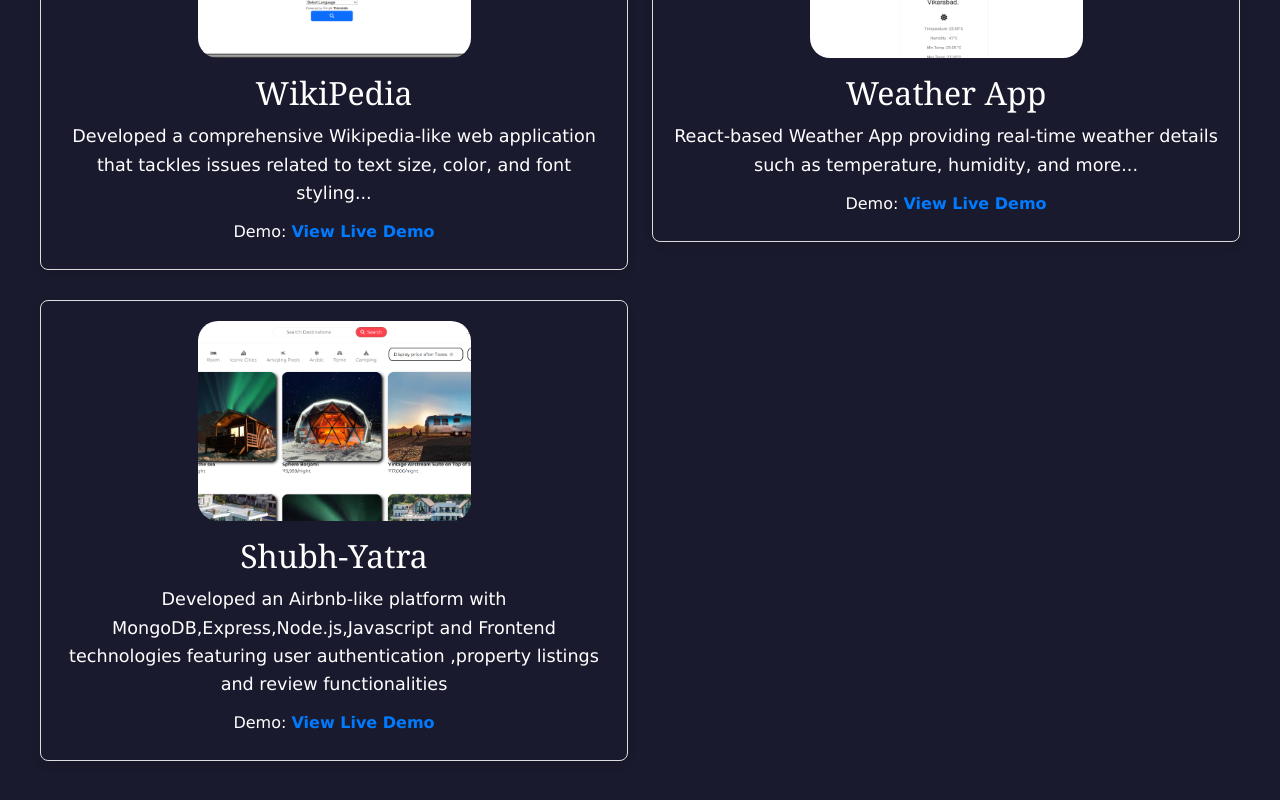
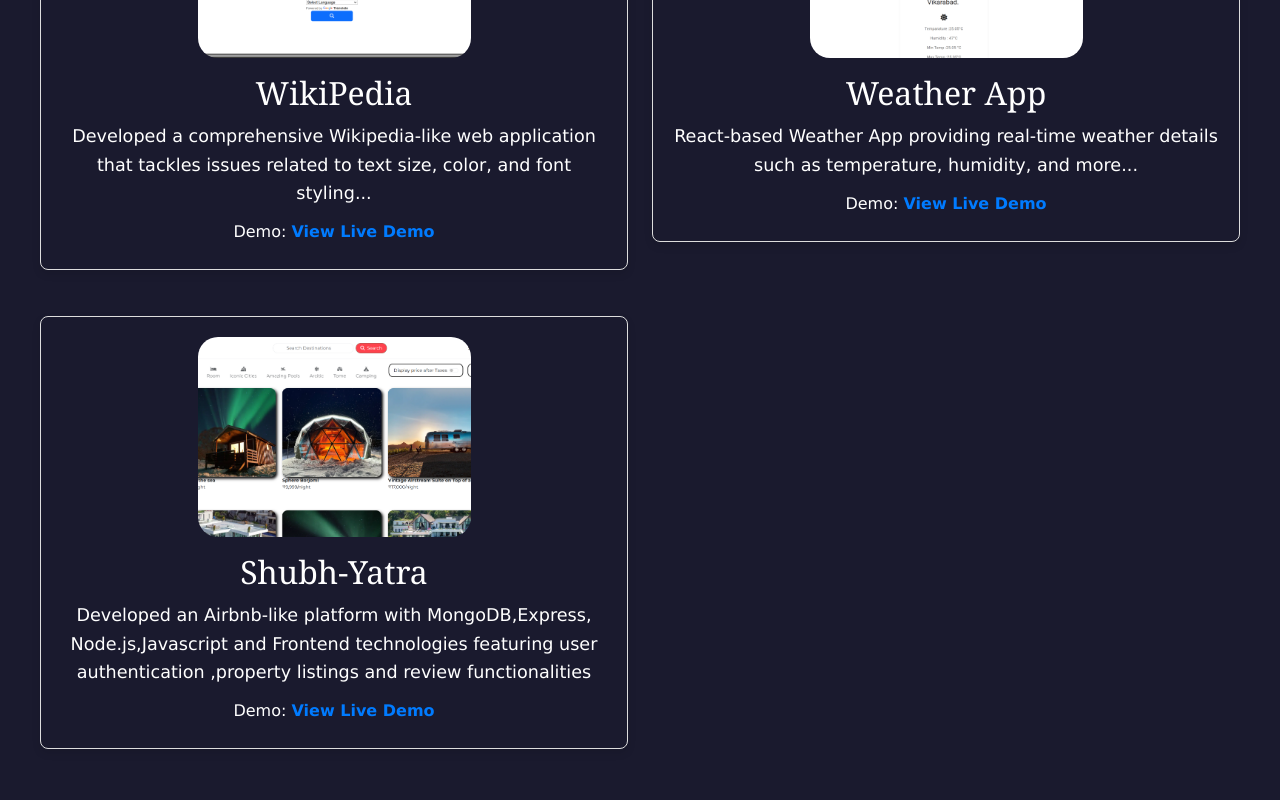
Before and after one commit to SAICSP/PortFolio, a React (Vite) app: page / in a window 1280 px wide. Shown: the part 2310-3110 px from the top of the page. Built offline with nearby package versions, Linux system fonts and the light colour scheme.

Commit message:
several changes

```diff
--- a/src/Components/Projects.jsx
+++ b/src/Components/Projects.jsx
@@ -25,7 +25,7 @@ function Projects() {
         <div className="projects mt-5">
             <h1 className="text-center mb-5"> Projects</h1>
             <div className="row">
-                <div className="col-6">
+                <div className="col-6 mb-3">
                     <div
                         ref={leftRef}
                         className={`pjbox left ${visible ? 'visible' : ''}`}
@@ -98,7 +98,7 @@ function Projects() {
                         </h3>
                         <p className="project-description">
                             Developed an Airbnb-like platform with
-                            MongoDB,Express,Node.js,Javascript and
+                            MongoDB,Express,<br />Node.js,Javascript and
                             Frontend technologies featuring user authentication
                             ,property listings and review functionalities
                         </p>
```
